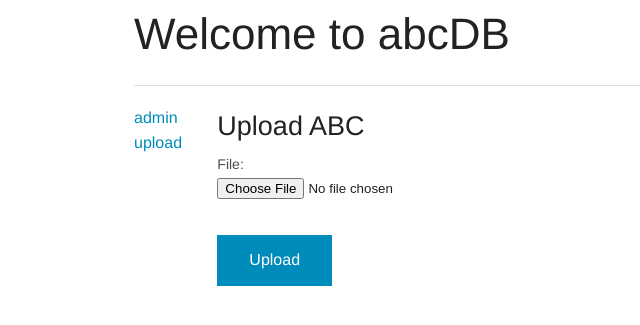
After one commit to theabolton/abcdb, a Django app: page /upload/ in a window 1280 px wide. The commit adds this page. Shown: the top 325 px of the page, without its empty margins (21-661 px from the left). Run offline with Django 3.2, Linux system fonts and the light colour scheme.

Commit message:
Added a very minimal file upload form.

```diff
--- a/abcdb/urls.py
+++ b/abcdb/urls.py
@@ -16,10 +16,12 @@ Including another URLconf
 from django.conf.urls import url
 from django.contrib import admin
 
-from abcdb import views
+from abcdb import views as proj_views
+from main  import views as main_views
 
 
 urlpatterns = [
-    url(r'^$', views.RootView.as_view(), name='root'),
+    url(r'^$', proj_views.RootView.as_view(), name='root'),
     url(r'^admin/', admin.site.urls),
+    url(r'^upload/$', main_views.upload, name='upload'),
 ]
--- /dev/null
+++ b/main/forms.py
@@ -0,0 +1,10 @@
+from django import forms
+
+
+class UploadForm(forms.Form):
+    file = forms.FileField()
+
+    # add a custom field label
+    # def __init__(self, *args, **kwargs):
+    #     super(UploadForm, self).__init__(*args, **kwargs)
+    #     self.fields['field_name'].label = "custom label"
--- /dev/null
+++ b/main/templates/main/upload.html
@@ -0,0 +1,11 @@
+{% extends 'base.html' %}
+{% block title %}Upload ABC{% endblock %}
+
+{% block content %}
+<h3>Upload ABC</h3>
+<form role="form" action="" method="post" enctype="multipart/form-data">
+    {% csrf_token %}
+    {{ form.as_p }}
+    <button type="submit">Upload</button>
+</form>
+{% endblock %}
--- a/main/views.py
+++ b/main/views.py
@@ -1,3 +1,22 @@
+from django.http import HttpResponseRedirect
 from django.shortcuts import render
 
-# Create your views here.
+from main.forms import UploadForm
+
+
+def upload(request):
+    form_class = UploadForm
+
+    if request.method == 'POST':
+        form = form_class(request.POST, request.FILES)
+        if form.is_valid():
+            print('Size of upload: ' + str(request.FILES['file'].size))
+            # !FIX! this needs to be return HttpResponseRedirct('success_url...')
+            return HttpResponseRedirect('/')
+        else:
+            print('form is not valid!')  # !FIX! why?
+            # !FIX! use message passing here to add an 'invalid' message to the next page loaded?
+
+    return render(request, 'main/upload.html', {
+        'form': form_class,
+    })
--- a/templates/base.html
+++ b/templates/base.html
@@ -16,7 +16,10 @@
     <section class="row">
 
         <div class="large-1 columns">
-            <p><a href="/admin/">admin</a></p>
+            <p>
+                <a href="/admin/">admin</a><br />
+                <a href="/upload/">upload</a><br />
+            </p>
         </div>
 
         <div class="large-11 columns">
```
